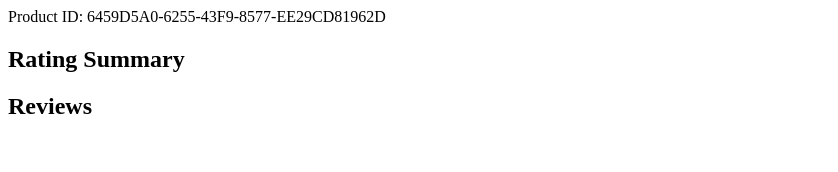
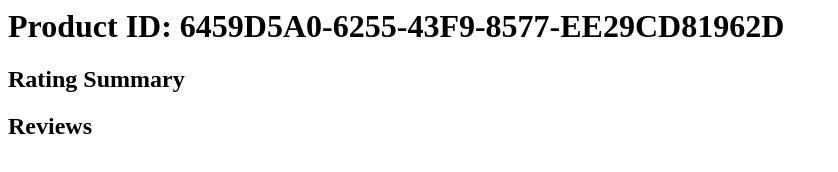
Before and after one commit to garnerp/tc-bv, a plain HTML site: page index.html in a window 1280 px wide. Shown: the whole page, without its empty margins (0-838 px from the left). Drawn offline with Linux system fonts and the light colour scheme.

Commit message:
Update index.html

```diff
--- a/index.html
+++ b/index.html
@@ -4,7 +4,7 @@
     <script async src="https://apps.bazaarvoice.com/deployments/tampax/main_site/production/en_US/bv.js"></script>
   </head>
   <body>
-    Product ID: 6459D5A0-6255-43F9-8577-EE29CD81962D
+    <h1>Product ID: 6459D5A0-6255-43F9-8577-EE29CD81962D</h1>
     <h2>Rating Summary</h2>
     <div data-bv-show="rating_summary" data-bv-product-id="6459D5A0-6255-43F9-8577-EE29CD81962D"></div>
     <h2>Reviews</h2>
```
